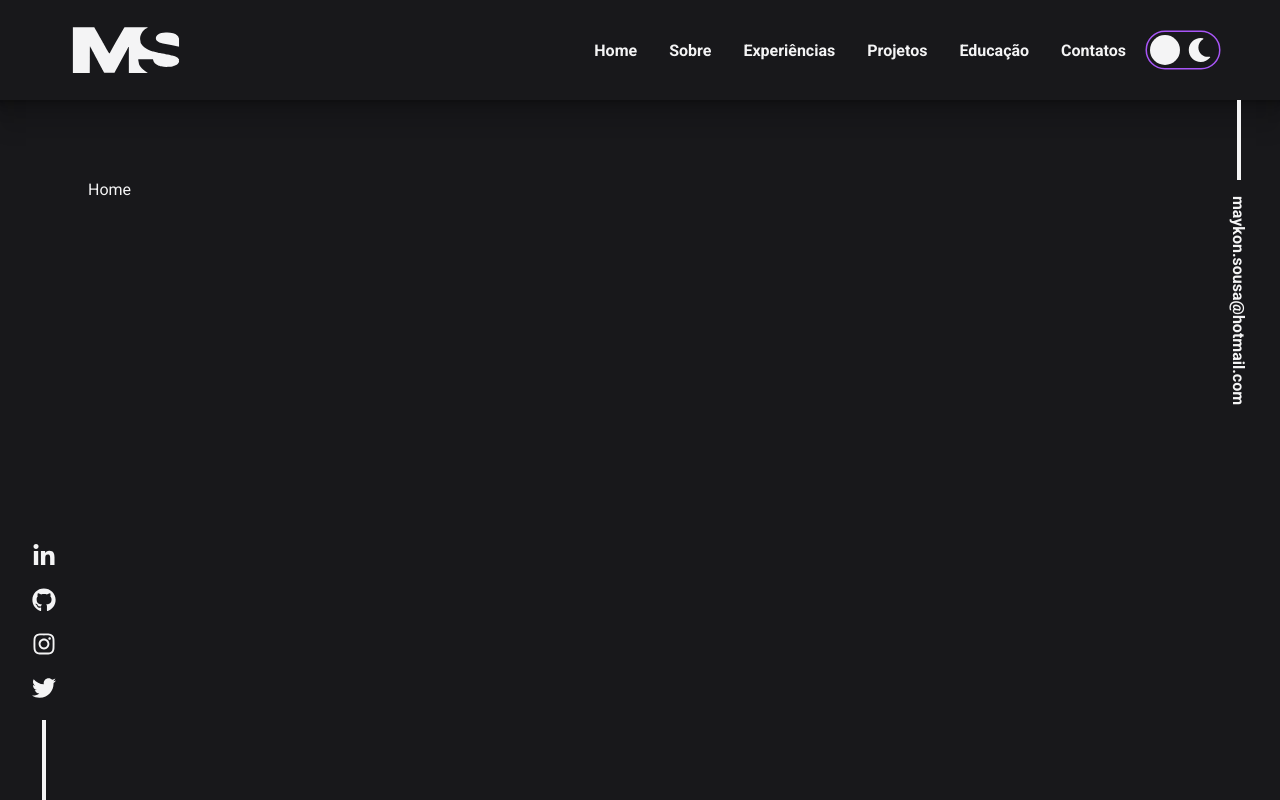
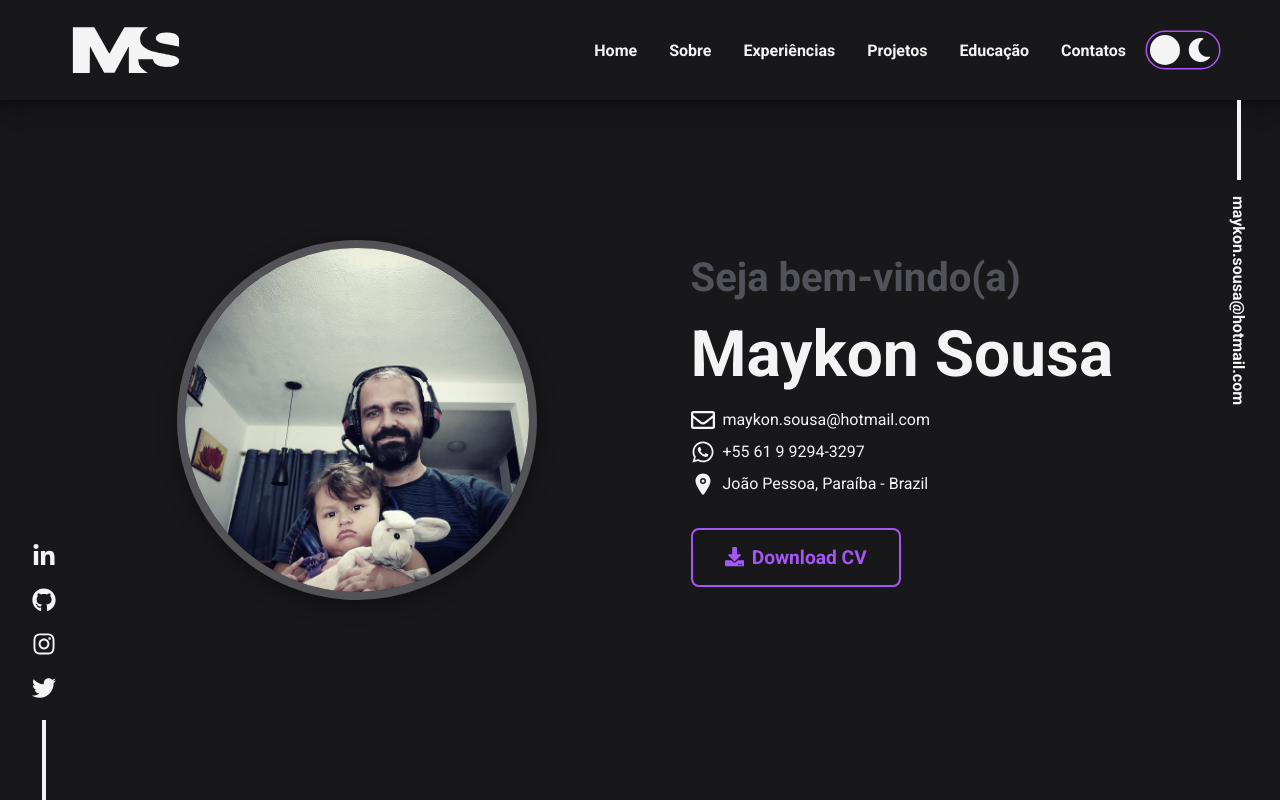
Before and after one commit to maykonsousa/portifolio, a Next.js app: page / in a window 1280 px wide. Built offline with nearby package versions, Linux system fonts and the light colour scheme.

Commit message:
feat: implementa a rota home

```diff
--- a/src/components/DesktopNav/DesktopNav.tsx
+++ b/src/components/DesktopNav/DesktopNav.tsx
@@ -10,19 +10,19 @@ export const DesktopNav = () => {
         <Link href={"/"}>Home</Link>
       </li>
       <li>
-        <Link href={"/"}>Sobre</Link>
+        <Link href={"/about"}>Sobre</Link>
       </li>
       <li>
-        <Link href={"/"}>Experiências</Link>
+        <Link href={"/experiences"}>Experiências</Link>
       </li>
       <li>
-        <Link href={"/"}>Projetos</Link>
+        <Link href={"/projects"}>Projetos</Link>
       </li>
       <li>
-        <Link href={"/"}>Educação</Link>
+        <Link href={"/education"}>Educação</Link>
       </li>
       <li>
-        <Link href={"/"}>Contatos</Link>
+        <Link href={"/contact"}>Contatos</Link>
       </li>
       <li>
         <ThemeToggle />
--- a/src/pages/index.tsx
+++ b/src/pages/index.tsx
@@ -1,10 +1,55 @@
 import { Header, Main } from "@/components";
+import {
+  ContentContainer,
+  DownloadButton,
+  HomePageContainer,
+  ImgContainer,
+} from "@/styles/pages/Home.styles";
+import ProfileImg from "@/assets/profile.jpg";
+import Image from "next/image";
+import Link from "next/link";
+import { FaDownload, FaRegEnvelope, FaWhatsapp } from "react-icons/fa";
+import { IoLocation } from "react-icons/io5";
 
 export default function Home() {
   return (
     <>
       <Header />
-      <Main>Home</Main>
+      <Main>
+        <HomePageContainer>
+          <ImgContainer>
+            <Image src={ProfileImg} alt="foto de perfil" width={360} />
+          </ImgContainer>
+          <ContentContainer>
+            <h2>Seja bem-vindo(a)</h2>
+            <h1>Maykon Sousa</h1>
+            <ul>
+              <li>
+                <Link href={"mailto:maykon.sousa@hotmail.com"}>
+                  <FaRegEnvelope />
+                  maykon.sousa@hotmail.com
+                </Link>
+              </li>
+              <li>
+                <Link href={"http://wa.me/55619992943297"}>
+                  <FaWhatsapp />
+                  +55 61 9 9294-3297
+                </Link>
+              </li>
+
+              <li>
+                <Link href={"http://wa.me/55619992943297"}>
+                  <IoLocation />
+                  João Pessoa, Paraíba - Brazil
+                </Link>
+              </li>
+            </ul>
+            <DownloadButton href="http://google.com">
+              <FaDownload /> Download CV
+            </DownloadButton>
+          </ContentContainer>
+        </HomePageContainer>
+      </Main>
     </>
   );
 }
--- /dev/null
+++ b/src/styles/pages/Home.styles.ts
@@ -0,0 +1,121 @@
+import styled from "styled-components";
+
+export const HomePageContainer = styled.div`
+  display: grid;
+  grid-template-columns: 1fr 1fr;
+  gap: 2rem;
+`;
+
+export const ImgContainer = styled.div`
+  width: 100%;
+  height: calc(100vh - 20rem);
+  display: flex;
+  align-items: center;
+  justify-content: center;
+  font-weight: bold;
+  animation: slide-in-left 1s cubic-bezier(0.25, 0.46, 0.45, 0.94) both;
+
+  img {
+    object-fit: cover;
+    border-radius: 50%;
+    box-shadow: 0 5px 20px rgba(0, 0, 0, 0.4);
+    border: solid 8px ${({ theme }) => theme.colors["zinc-600"]};
+    cursor: pointer;
+    filter: grayscale(50%);
+    transition: all 0.4s ease-in-out;
+
+    &:hover {
+      filter: grayscale(0%);
+      border: solid 8px ${({ theme }) => theme.colors["purple-500"]};
+    }
+
+    @keyframes slide-in-left {
+      0% {
+        transform: translateX(-1000px);
+      }
+
+      100% {
+        transform: translateX(0);
+      }
+    }
+  }
+`;
+
+export const ContentContainer = styled.div`
+  width: 100%;
+  height: calc(100vh - 20rem);
+  display: flex;
+  align-items: flex-start;
+  justify-content: center;
+  flex-direction: column;
+  padding-left: 2rem;
+  animation: slide-in-right 1s cubic-bezier(0.25, 0.46, 0.45, 0.94) both;
+
+  h2 {
+    font-size: 2.5rem;
+    font-weight: 600;
+    margin-bottom: 1rem;
+    color: ${({ theme }) => theme.colors["zinc-600"]};
+  }
+
+  h1 {
+    font-size: 4rem;
+    font-weight: 600;
+    margin-bottom: 1rem;
+  }
+
+  ul {
+    display: flex;
+    flex-direction: column;
+    gap: 0.5rem;
+    list-style: none;
+
+    a {
+      display: flex;
+      align-items: center;
+      gap: 0.5rem;
+
+      svg {
+        font-size: 1.5rem;
+      }
+
+      &:hover {
+        color: ${({ theme }) => theme.colors.text};
+        font-weight: bold;
+
+        svg {
+          color: ${({ theme }) => theme.colors["purple-500"]};
+        }
+      }
+    }
+  }
+  @keyframes slide-in-right {
+    0% {
+      transform: translateX(1000px);
+    }
+
+    100% {
+      transform: translateX(0);
+    }
+  }
+`;
+
+export const DownloadButton = styled.a`
+  display: flex;
+  align-items: center;
+  justify-content: center;
+  margin-top: 2rem;
+  gap: 0.5rem;
+  padding: 1rem 2rem;
+  border-radius: 0.5rem;
+  border: solid 2px ${({ theme }) => theme.colors["purple-500"]};
+  color: ${({ theme }) => theme.colors["purple-500"]};
+  font-weight: bold;
+  font-size: 1.2rem;
+  transition: all 0.4s ease-in-out;
+
+  &:hover {
+    background-color: ${({ theme }) => theme.colors["purple-500"]};
+    color: ${({ theme }) => theme.colors.text};
+  }
+`;
```
Also changed, not shown: src/pages/about.tsx (added, +15 -0 lines), src/assets/profile.jpg (added).
